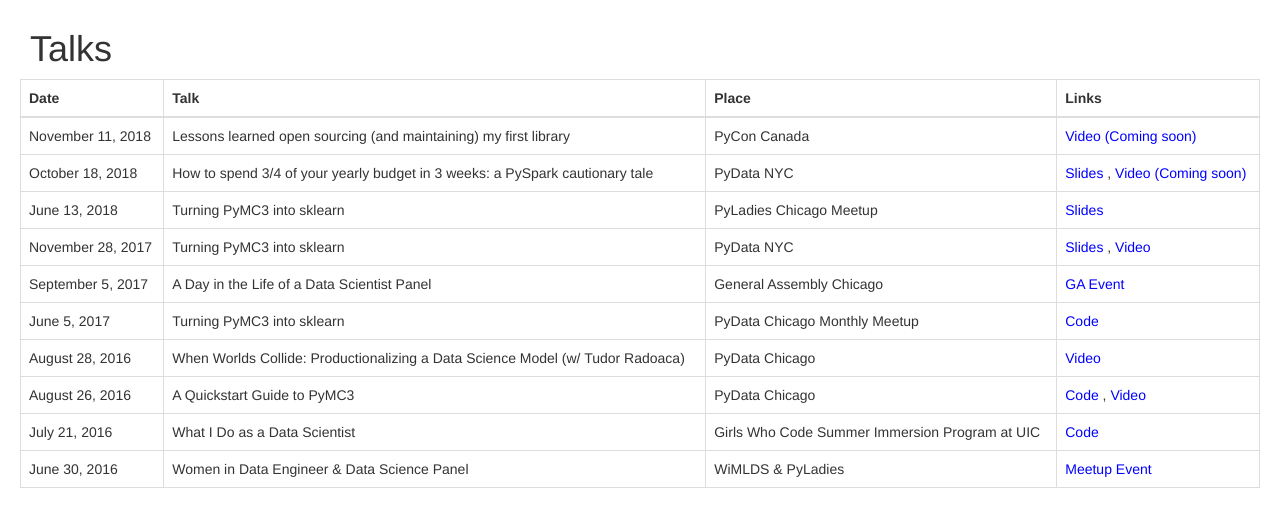
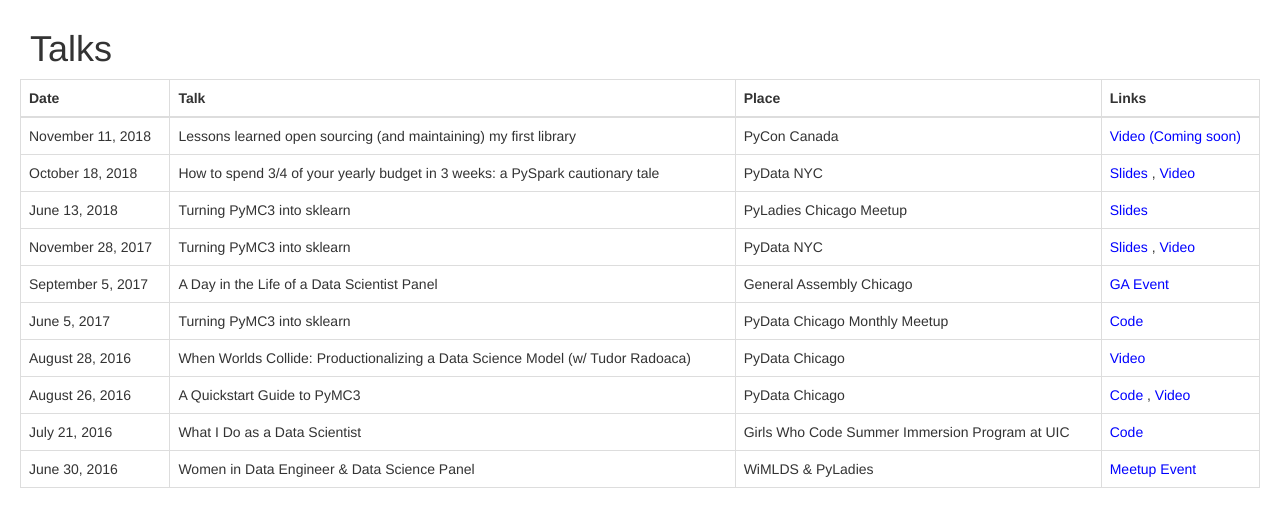
Before and after one commit to parsing-science/parsing-science-flask, a Flask app: page /talks/ in a window 1280 px wide. Shown: the part 111-638 px from the top of the page. Run offline with Flask 2, Linux system fonts and the light colour scheme; some libraries are stand-ins or nearby versions.

Commit message:
Add pydata video

```diff
--- a/parsing_science/templates/core/talks.html
+++ b/parsing_science/templates/core/talks.html
@@ -24,7 +24,7 @@
             <td>October 18, 2018</td>
             <td>How to spend 3/4 of your yearly budget in 3 weeks: a PySpark cautionary tale</td>
             <td>PyData NYC</td>
-            <td><a href="../../static/documents/how_to_spend.pdf" target="_blank"> Slides </a>, <a href="" target="_blank"> Video (Coming soon) </a></td>
+            <td><a href="../../static/documents/how_to_spend.pdf" target="_blank"> Slides </a>, <a href="https://www.youtube.com/watch?v=SFkmrgfwEyE" target="_blank"> Video </a></td>
           </tr>
           <tr>
             <td>June 13, 2018</td>
```
